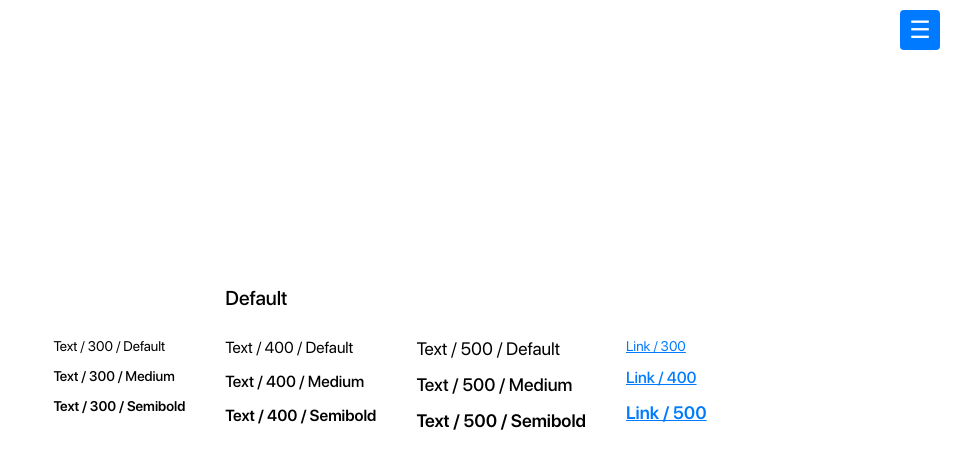
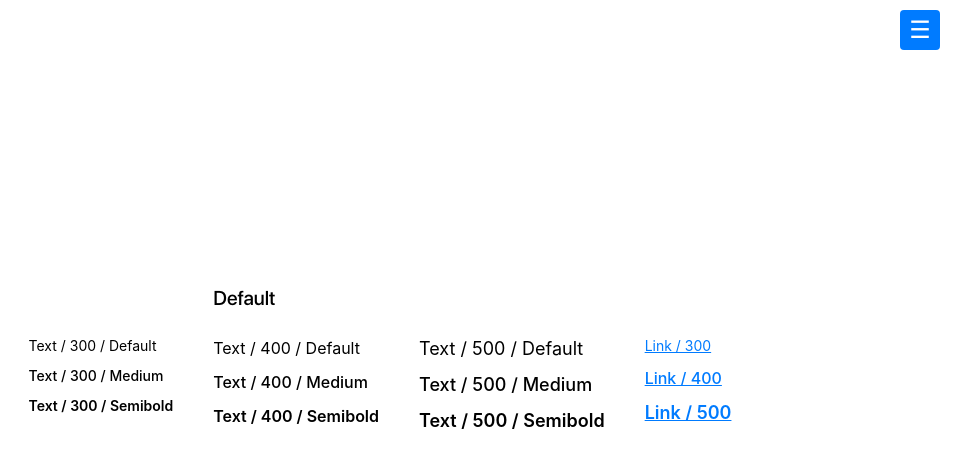
Before and after one commit to UeberTimei/joydev2, a React (Vite) app: page /textPage in a window 1280 px wide. Shown: the top 468 px of the page, without its empty margins (240-1211 px from the left). Built offline with nearby package versions, Linux system fonts and the light colour scheme; a web font is replaced by a local one.

Commit message:
fix: fixed fonts

```diff
--- a/src/components/Text/Text.module.scss
+++ b/src/components/Text/Text.module.scss
@@ -1,5 +1,5 @@
 .text {
-  font-family: "SF Pro Display", sans-serif;
+  font-family: "SF Pro Text", sans-serif;
 
   &--size-300 {
     font-size: 14px;
```
